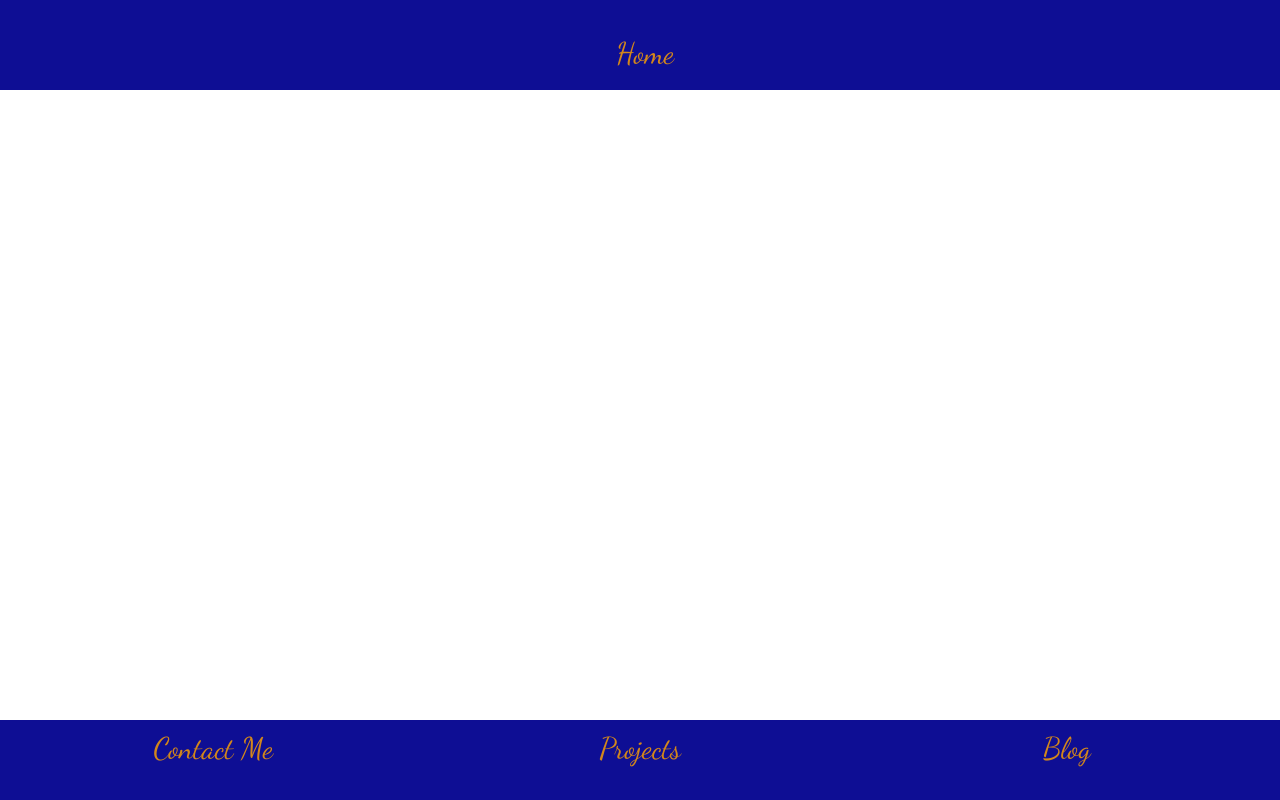
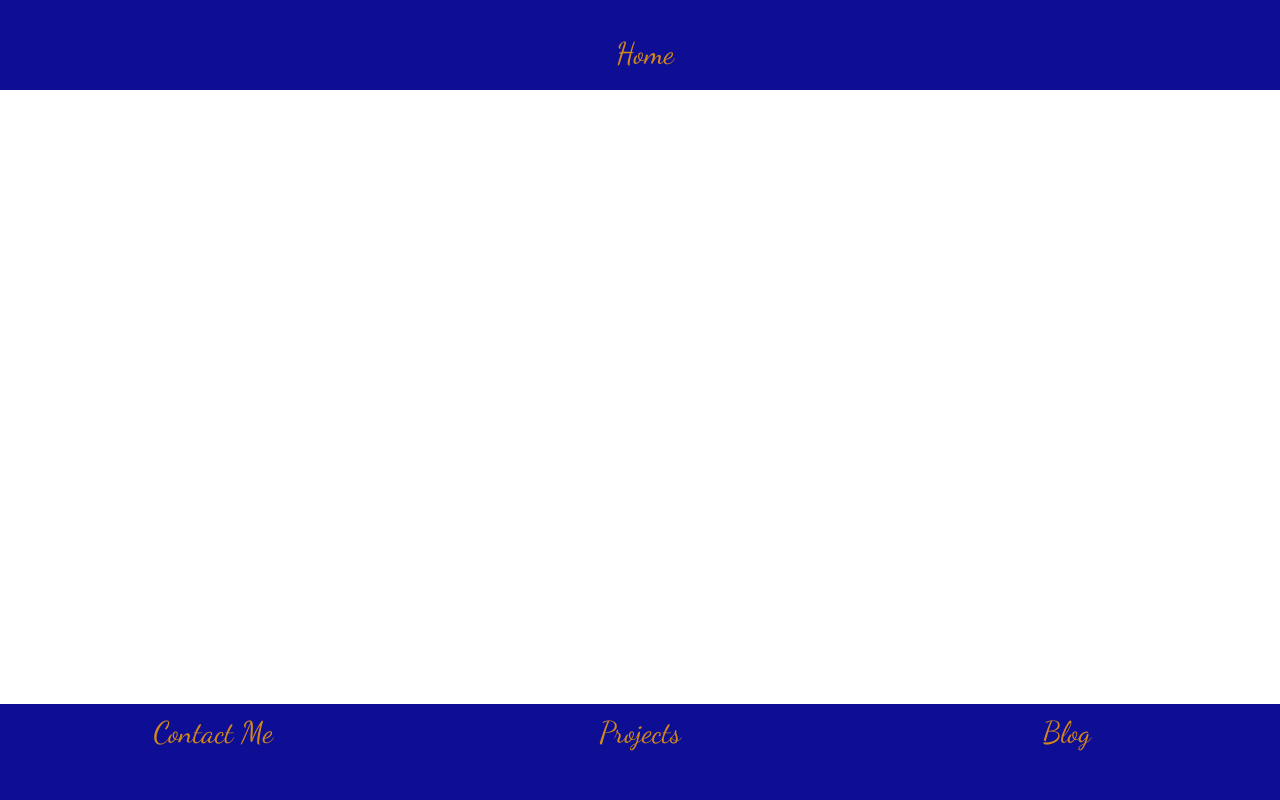
Before and after one commit to SuzBarnes/home, a React (Create React App) app: page / in a window 1280 px wide. Built offline with nearby package versions, Linux system fonts and the light colour scheme.

Commit message:
debugging the loading page to display home page

```diff
--- a/src/styling/navbar.scss
+++ b/src/styling/navbar.scss
@@ -14,7 +14,7 @@ h3 {
     position: fixed;
     background-color: pink;
     width: 100%;
-    height: 10vh;
+    height: 12vh;
     bottom: 0;
   }
 
```
Also changed, not shown: src/styling/navbartop.scss (line endings or trailing spaces).
